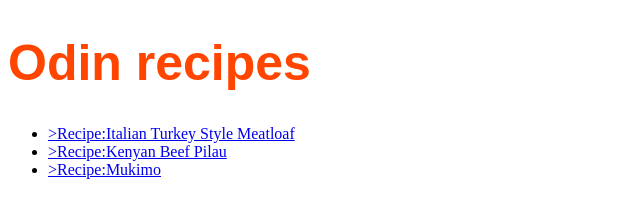
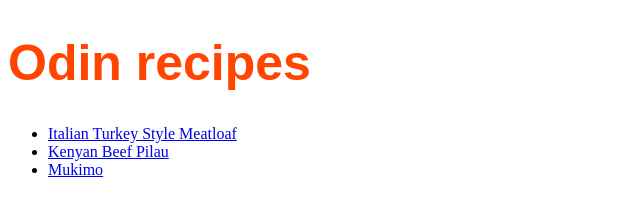
Before and after one commit to CLEOARMANI/odin-recipes, a plain HTML site: page index.html in a window 1280 px wide. Shown: the whole page, without its empty margins (0-640 px from the left). Drawn offline with Linux system fonts and the light colour scheme.

Commit message:
Update index.html

```diff
--- a/index.html
+++ b/index.html
@@ -12,9 +12,9 @@
 
 <h1 style="color: orangered; font-size: 50px;font-family: sans-serif;">Odin recipes</h1>
 <ul>
-<li><a href="recipes/italian-style-turkey-meatloaf.html">>Recipe:Italian Turkey Style Meatloaf</a></li>
-<li><a href="recipes/kenyan-beef-pilau.html">>Recipe:Kenyan Beef Pilau</a></li>
-<li><a href="recipes/mukimo.html">>Recipe:Mukimo</a></li>
+<li><a href="recipes/italian-style-turkey-meatloaf.html">Italian Turkey Style Meatloaf</a></li>
+<li><a href="recipes/kenyan-beef-pilau.html">Kenyan Beef Pilau</a></li>
+<li><a href="recipes/mukimo.html">Mukimo</a></li>
 </ul>
 
 
```
